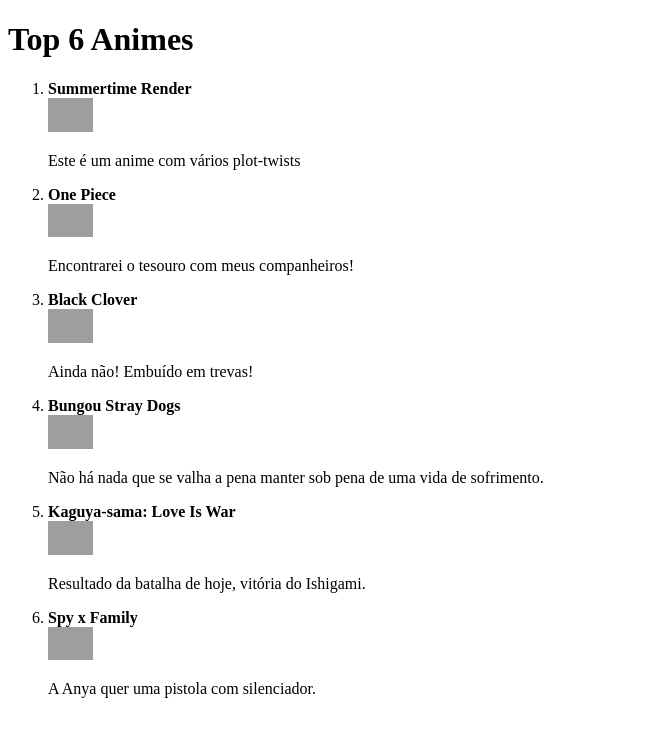
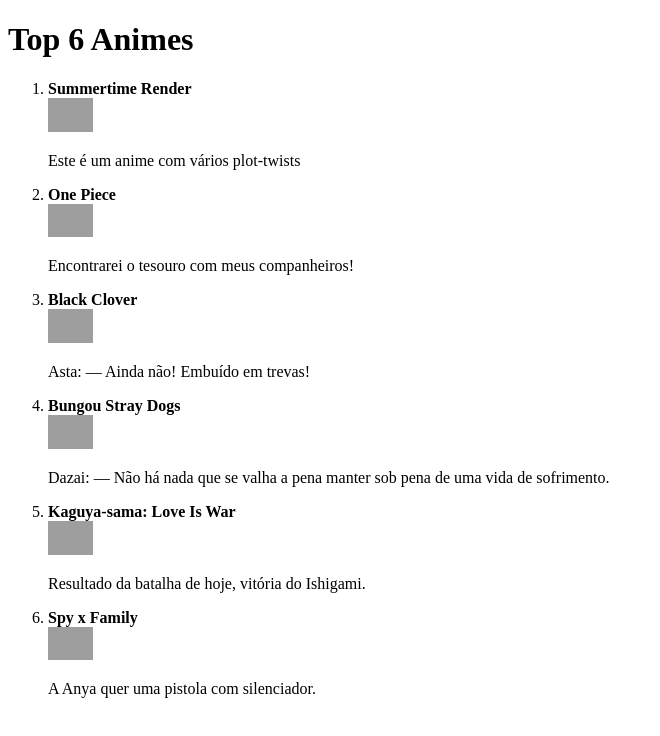
Before and after one commit to olucasjose/Top-6-Animes, a plain HTML site: page index.html in a window 1280 px wide. Shown: the whole page, without its empty margins (0-660 px from the left). Drawn offline with Linux system fonts and the light colour scheme; grey boxes are pictures that could not be loaded.

Commit message:
Adicionando personagens

```diff
--- a/index.html
+++ b/index.html
@@ -16,10 +16,10 @@
 				<p>Encontrarei o tesouro com meus companheiros!</p>
 		<li><b>Black Clover</b></li>
 			<img src="https://upload.wikimedia.org/wikipedia/pt/6/69/Black_Clover%2C_volume_1.jpg" width="45px">
-				<p>Ainda não! Embuído em trevas!</p>
+				<p>Asta: — Ainda não! Embuído em trevas!</p>
 		<li><b>Bungou Stray Dogs</b></li>
 			<img src="https://m.media-amazon.com/images/M/MV5BODA4NTE3NDMtYjViZS00NDIzLWE0ZTgtZjkwNDE3NWRlNzRkXkEyXkFqcGdeQXVyMzgxODM4NjM@._V1_.jpg" width="45px">
-				<p>Não há nada que se valha a pena manter sob pena de uma vida de sofrimento.</p>
+				<p>Dazai: — Não há nada que se valha a pena manter sob pena de uma vida de sofrimento.</p>
 		<li><b>Kaguya-sama: Love Is War</b></li>
 			<img src="https://m.media-amazon.com/images/M/MV5BYjEwNjEwYzgtZGZkMy00MTBjLTg2MmYtNDk0MzY2NmU0MmNiXkEyXkFqcGdeQXVyMzgxODM4NjM@._V1_.jpg" width="45px">
 				<p>Resultado da batalha de hoje, vitória do Ishigami.</p>
```
